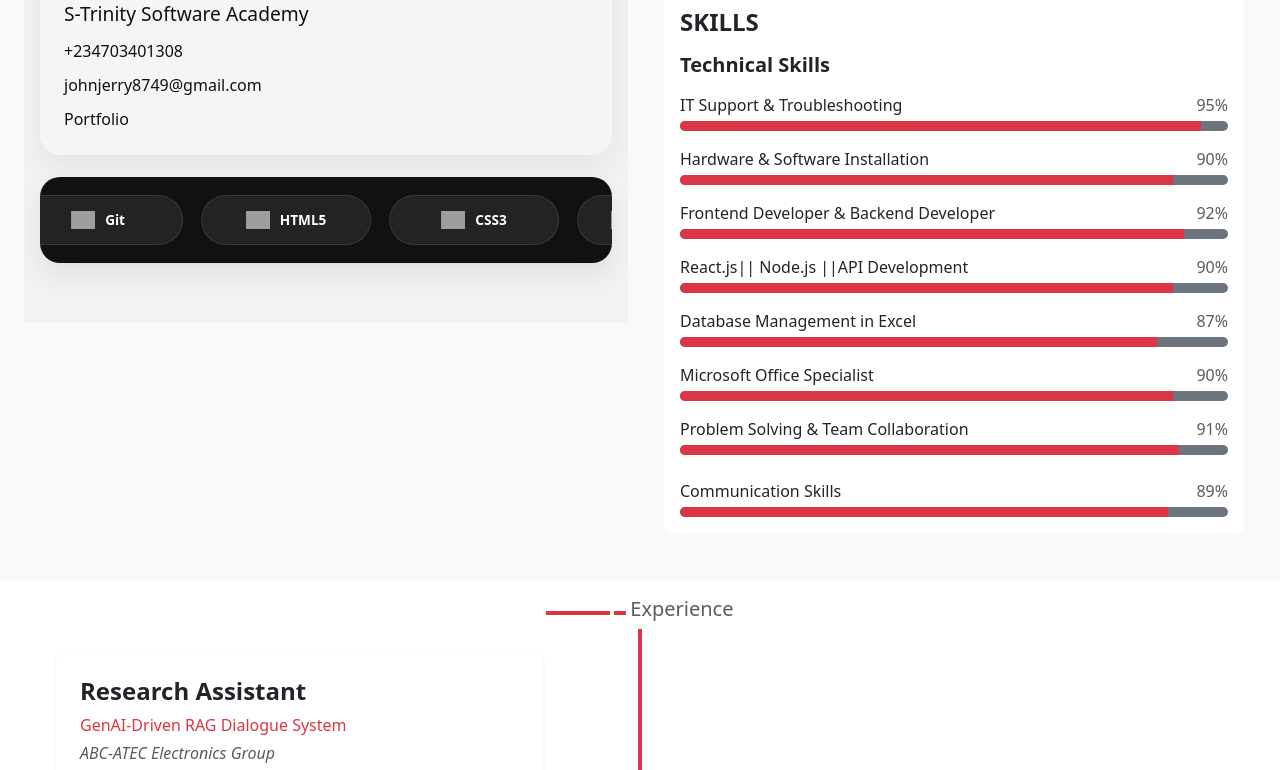
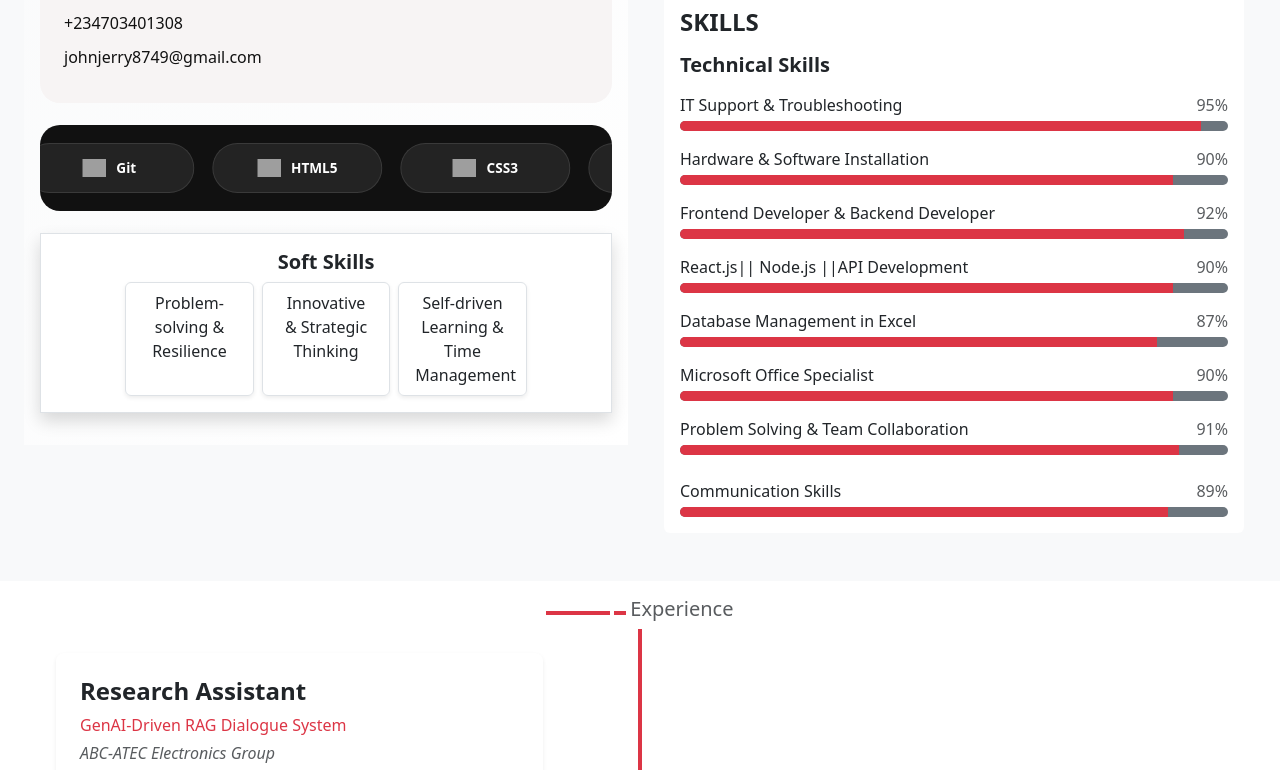
Before and after one commit to johnjerry8749/portflio, a React (Vite) app in the folder frontend/: page / in a window 1280 px wide. Shown: the part 1167-1937 px from the top of the page. Built offline with nearby package versions, Linux system fonts and the light colour scheme; grey boxes are pictures that could not be loaded.

Commit message:
Refactor Experience component; remove soft skills section and clean up code

```diff
--- a/frontend/src/components/Experince.jsx
+++ b/frontend/src/components/Experince.jsx
@@ -41,12 +41,7 @@ const Experience = () => {
     "Docker",
   ];
 
-    const softSkills = [
-        "Problem-solving & Resilience",
-        "Innovative & Strategic Thinking",
-      "Self-driven Learning & Time Management",
 
-    ]
 
   return (
     <div className="p-2 mt-2">
@@ -231,19 +226,6 @@ const Experience = () => {
           </div>
         </div>
         </div>
-        <div className="border border-danger p-2 bg-danger">
-            <h1 className="fs-5 fw-bold text-center text-dark">Soft Skills</h1>
-           <div className="row gx-2 gy-3 justify-content-center">
-            {softSkills.map((skill, index) => (
-              <div key={index} className="col-8 col-sm-6 col-md-6 col-xl-3 d-flex justify-content-center">
-                <div className="skill-pill border border-white rounded-2 shadow-sm px-3 py-2 text-center text-dark w-100">
-                  {skill}
-                </div>
-              </div>
-            ))}
-          </div>
-
-    </div>
       </div>
 
 
--- a/frontend/src/components/contact.jsx
+++ b/frontend/src/components/contact.jsx
@@ -14,6 +14,14 @@ const Contact = () => {
     { name: "Docker", src: "https://cdn.simpleicons.org/docker/2496ed" },
   ];
 
+
+   const softSkills = [
+        "Problem-solving & Resilience",
+        "Innovative & Strategic Thinking",
+      "Self-driven Learning & Time Management",
+
+    ]
+
   return (
     <section className="contact-section">
       <div className="contact">
@@ -28,17 +36,10 @@ const Contact = () => {
             <h3>S-Trinity Software Academy</h3>
             <p>+234703401308</p>
             <p>johnjerry8749@gmail.com</p>
-            <a
-              href="https://jun-yu-wu.github.io/"
-              target="_blank"
-              rel="noreferrer"
-            >
-              Portfolio
-            </a>
           </div>
         </div>
 
-        <div className="logo-marquee" aria-label="Technology stack">
+        <div className="logo-marquee" aria-label="Technology stack ">
           <div className="logo-track">
             {[...techLogos, ...techLogos].map((logo, index) => (
               <div className="logo-item" key={`${logo.name}-${index}`}>
@@ -48,12 +49,26 @@ const Contact = () => {
             ))}
           </div>
         </div>
+
+
+        <div className="border shadow p-3 bg-white">
+            <h1 className="fs-5 fw-bold text-center text-dark">Soft Skills</h1>
+           <div className="row gx-2 gy-3 justify-content-center">
+            {softSkills.map((skill, index) => (
+              <div key={index} className="col-8 col-sm-6 col-md-6 col-xl-3 d-flex justify-content-center">
+                <div className="skill-pill border border-muted rounded-2 shadow-sm px-3 py-2 text-center text-dark w-100">
+                  {skill}
+                </div>
+              </div>
+            ))}
+          </div>
+        </div>
       </div>
 
       <style>{`
         .contact-section {
           width: 100%;
-          background: #f4f1f1;
+
           overflow: hidden;
           padding: 32px 0;
         }
@@ -75,7 +90,7 @@ const Contact = () => {
           background: #f7f4f4;
           border-radius: 20px;
           padding: 24px;
-          box-shadow: 0 12px 30px rgba(0, 0, 0, 0.06);
+
         }
 
         .contact-info-box {
@@ -91,7 +106,7 @@ const Contact = () => {
           border-radius: 18px;
           display: block;
           margin-bottom: 22px;
-          box-shadow: 0 18px 35px rgba(0, 0, 0, 0.12);
+
         }
 
         .contact-info-box h2 {
@@ -127,7 +142,7 @@ const Contact = () => {
           background: #111111;
           border-radius: 20px;
           padding: 18px 0;
-          box-shadow: 0 12px 28px rgba(0, 0, 0, 0.08);
+
         }
 
         .logo-track {
```
